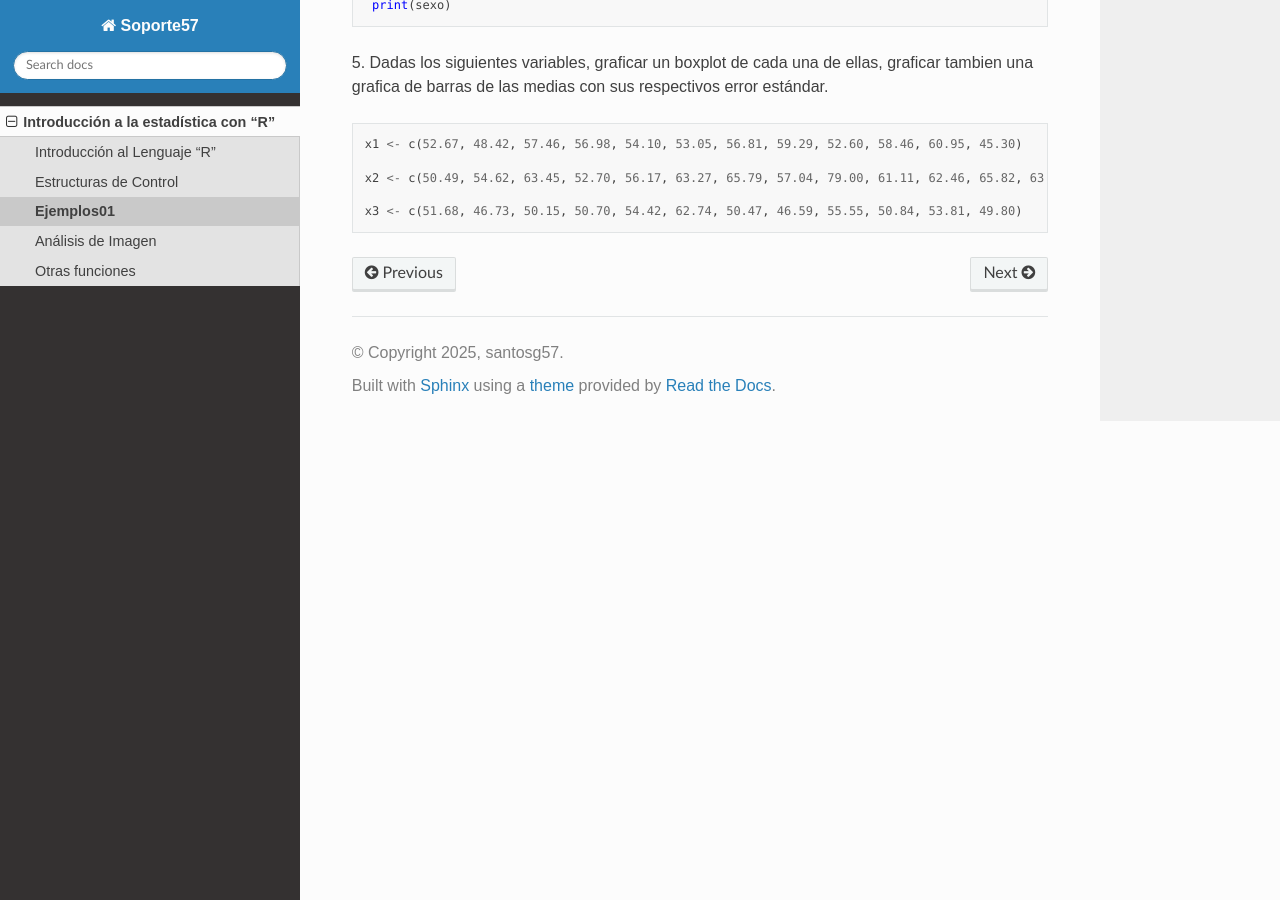
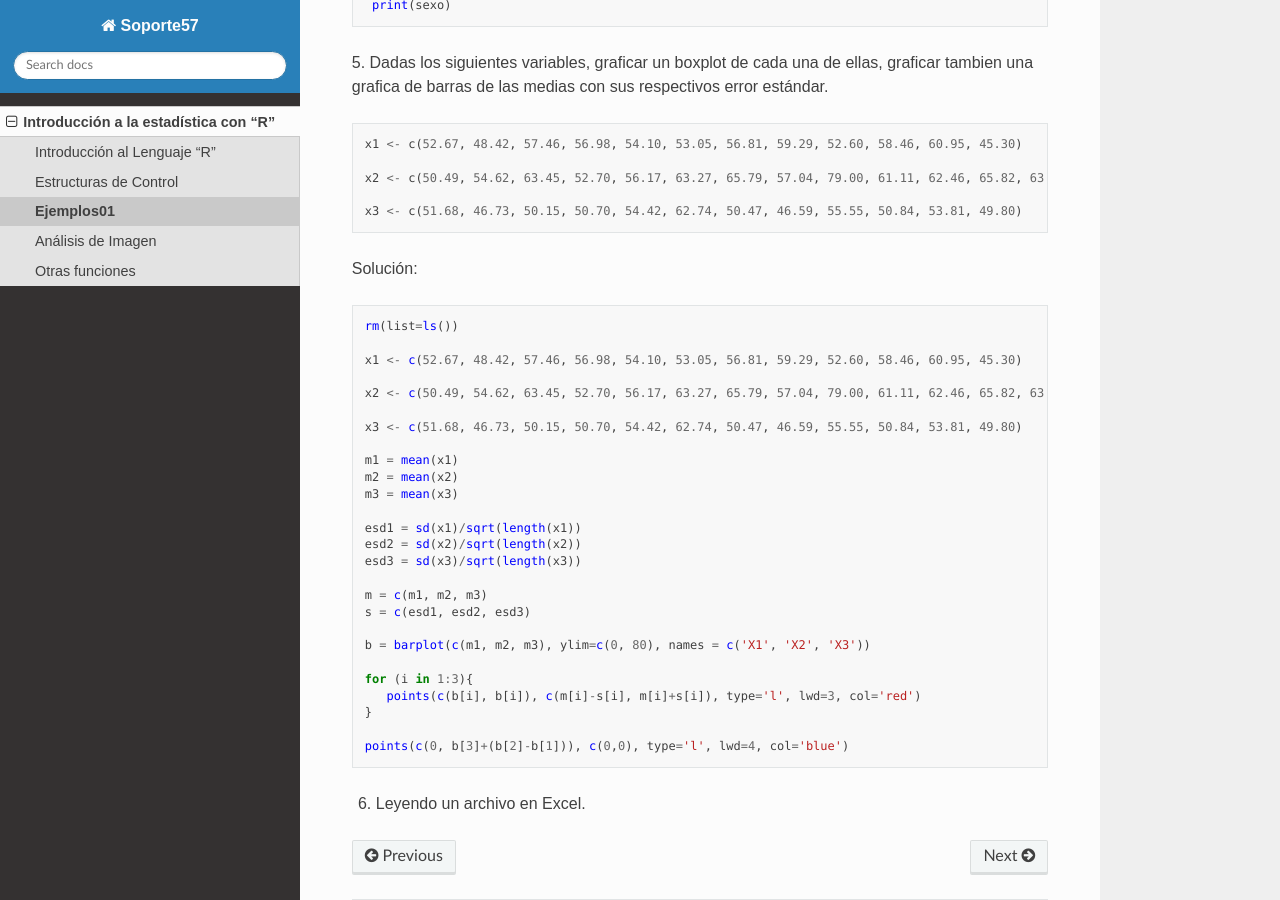
Before and after one commit to matecom57/cursofree, a Sphinx documentation site: the page built from docs/source/Curso_R/Ejemplos01.rst, in a window 1280 px wide and 900 px high, scrolled down 1438 px. Built offline with Sphinx 7.4.7 and the Read the Docs theme 3.1.0, drawn with Linux system fonts in a browser that asks for light colours.

Commit message:
Test comité

```diff
--- a/docs/source/Curso_R/Ejemplos01.rst
+++ b/docs/source/Curso_R/Ejemplos01.rst
@@ -90,3 +90,48 @@ medias con sus respectivos error estándar.
    x2 <- c(50.49, 54.62, 63.45, 52.70, 56.17, 63.27, 65.79, 57.04, 79.00, 61.11, 62.46, 65.82, 63.70, 59.62)
 
    x3 <- c(51.68, 46.73, 50.15, 50.70, 54.42, 62.74, 50.47, 46.59, 55.55, 50.84, 53.81, 49.80)
+
+Solución:
+
+.. code:: R
+
+   rm(list=ls())
+
+   x1 <- c(52.67, 48.42, 57.46, 56.98, 54.10, 53.05, 56.81, 59.29, 52.60, 58.46, 60.95, 45.30)
+
+   x2 <- c(50.49, 54.62, 63.45, 52.70, 56.17, 63.27, 65.79, 57.04, 79.00, 61.11, 62.46, 65.82, 63.70, 59.62)
+
+   x3 <- c(51.68, 46.73, 50.15, 50.70, 54.42, 62.74, 50.47, 46.59, 55.55, 50.84, 53.81, 49.80)
+
+   m1 = mean(x1)
+   m2 = mean(x2)
+   m3 = mean(x3)
+
+   esd1 = sd(x1)/sqrt(length(x1))
+   esd2 = sd(x2)/sqrt(length(x2))
+   esd3 = sd(x3)/sqrt(length(x3))
+
+   m = c(m1, m2, m3)
+   s = c(esd1, esd2, esd3)
+
+   b = barplot(c(m1, m2, m3), ylim=c(0, 80), names = c('X1', 'X2', 'X3'))
+
+   for (i in 1:3){
+      points(c(b[i], b[i]), c(m[i]-s[i], m[i]+s[i]), type='l', lwd=3, col='red')
+   }
+
+   points(c(0, b[3]+(b[2]-b[1])), c(0,0), type='l', lwd=4, col='blue')
+
+6. Leyendo un archivo en Excel.
+
+.. code: R
+
+   library("readxl")
+
+   datos <- read_excel("Libro1.xlsx")
+
+   print(class(datos))
+
+   dd <- as.data.frame(datos)
+
+   print(class(dd))
```
